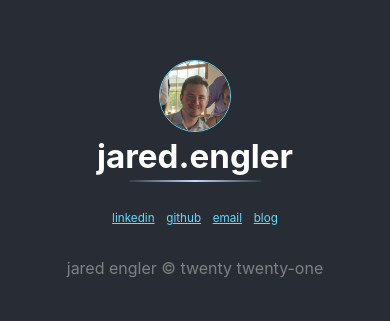
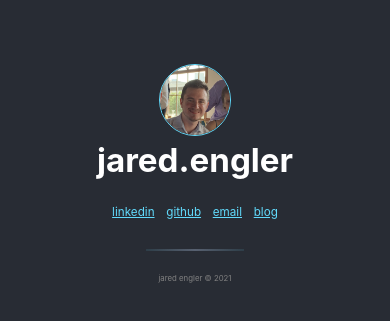
Before and after one commit to lagooned/jaredengler, a React (Create React App) app: page / in a window 390 px wide. Shown: the part 245-566 px from the top of the page. Built offline with nearby package versions, Linux system fonts and the light colour scheme.

Commit message:
fix layout for mobile, put separator above copy

```diff
--- a/src/App.css
+++ b/src/App.css
@@ -23,7 +23,7 @@
 .App-header h1 {
   color: white;
   margin-top: 1vmin;
-  margin-bottom: 3vmin;
+  margin-bottom: 1vmin;
   margin-left: 1em;
   margin-right: 1em;
   font-size: calc(8.5vmin);
@@ -32,7 +32,7 @@
 
 .social-links {
   list-style-type: none;
-  margin-top: 0;
+  margin-top: 1em;
   margin-bottom: 1em;
   padding: 0;
 }
@@ -49,14 +49,15 @@
 }
 
 hr.fancy-hr {
-  width: 34%;
+  width: 25%;
   border: 0;
   height: 2px;
-  margin-top: -0.5em;
-  margin-bottom: 1.5em;
-  background-image: linear-gradient(to right, rgba(97,218,251,0.1), rgba(197,218,251,1), rgba(97,218,251,0.1));
+  margin-top: 3.5vmin;
+  margin-bottom: 3.5vmin;
+  background-image: linear-gradient(to right, rgba(97,218,251,0.1), rgba(197,218,251,0.3), rgba(97,218,251,0.1));
 }
 
 .copy {
   color: grey;
+  font-size: calc(2vmin);
 }
--- a/src/AppHeader.js
+++ b/src/AppHeader.js
@@ -9,9 +9,9 @@ class AppHeader extends Component {
     return <header className="App-header">
       <img src={logo} className="App-logo" alt="logo" />
       <h1>jared.engler</h1>
+      <SocialLinks />
       <hr className="fancy-hr"/>
-      <SocialLinks />
-      <p className="copy">jared engler &copy; twenty twenty-one</p>
+      <p className="copy">jared engler &copy; 2021</p>
     </header>
   }
 
```
Also changed, not shown: 1 other file (tests, documents, lock files or other folders).
